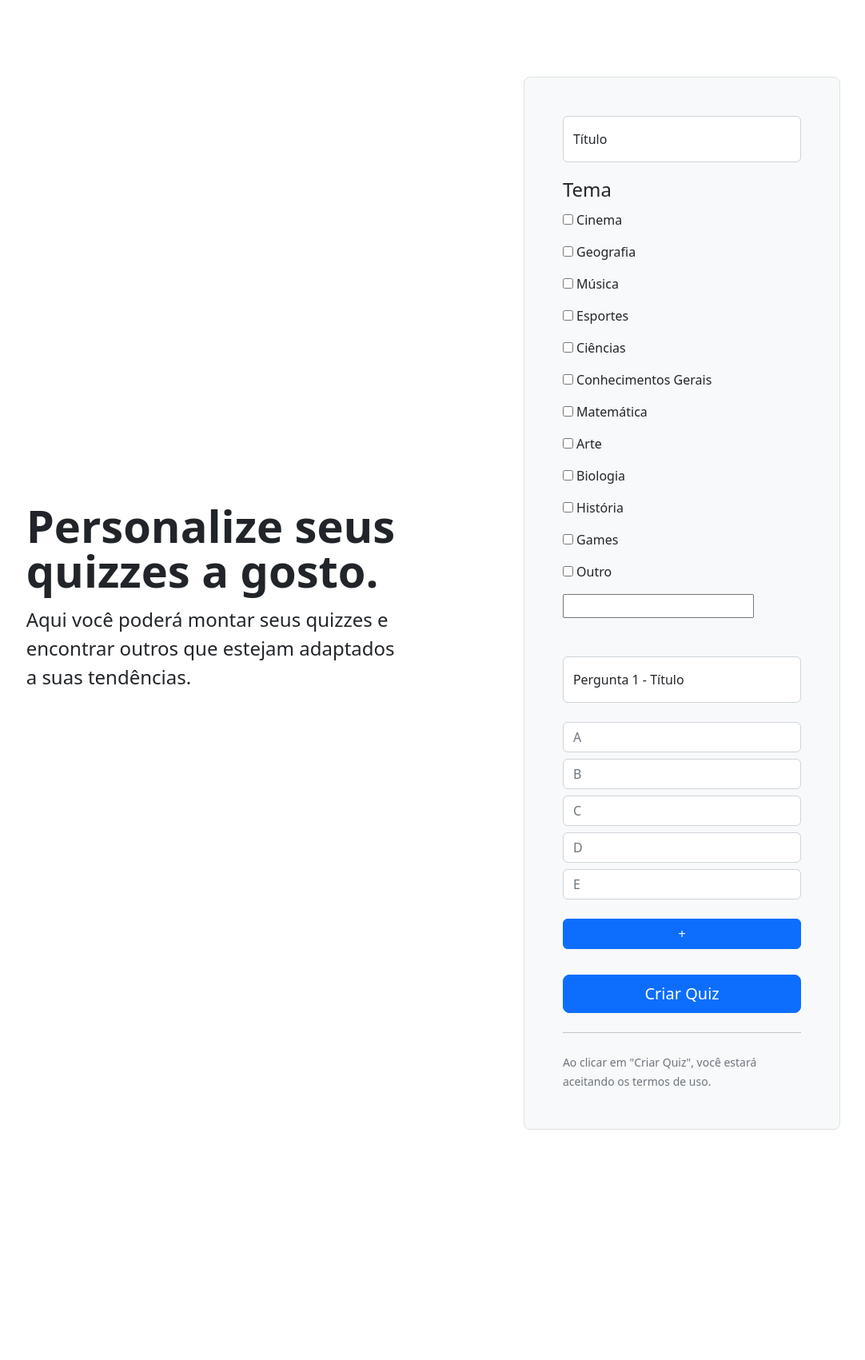
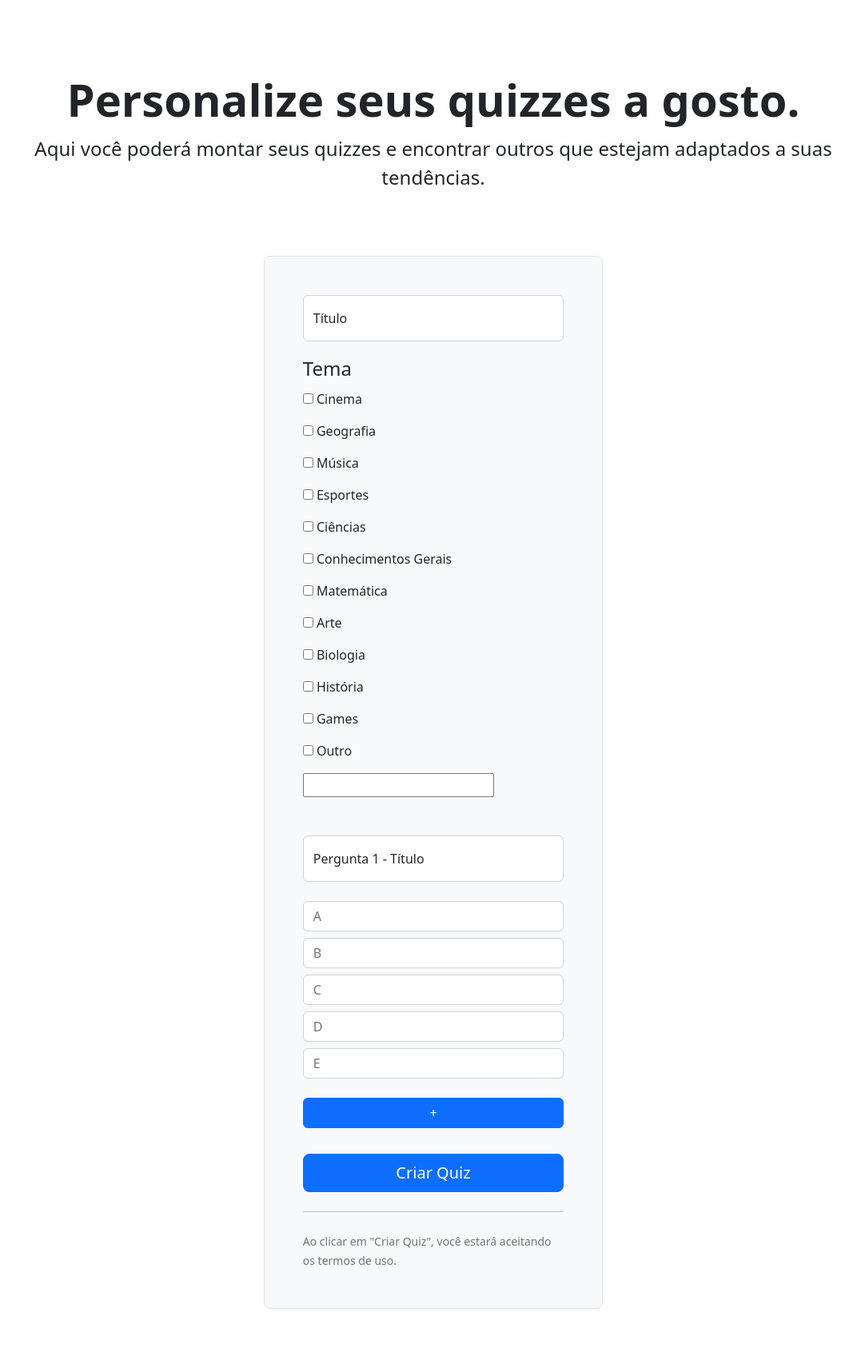
Before and after one commit to felipee-monteiro/projetoWeb, a PHP site: page /newquiz.php in a window 1280 px wide. Shown: the top 1701 px of the page at 80% size, without its empty margins (98-1180 px from the left). Before the commit the page ends 1413 px from the top, so only its background shows below. Run offline with PHP 8.4, Linux system fonts and the light colour scheme.

Commit message:
styles:increase

```diff
--- a/views/newquiz.php
+++ b/views/newquiz.php
@@ -4,10 +4,10 @@ include "../includes/htmlTemplate.php";
 
 $newQuizContent = '
   <div class="container col-xl-10 col-xxl-8 px-4 py-5">
-    <div class="row align-items-center g-lg-5 py-5">
-      <div class="col-lg-7 text-center text-lg-start">
+    <div class="g-lg-5 py-5">
+      <div class="w-100 col-lg-7 text-center" style="margin-bottom: 5rem;">
         <h1 class="display-4 fw-bold lh-1 mb-3">Personalize seus quizzes a gosto.</h1>
-        <p class="col-lg-10 fs-4">Aqui você poderá montar seus quizzes e encontrar outros que estejam adaptados a suas tendências.</p>
+        <p class="fs-4">Aqui você poderá montar seus quizzes e encontrar outros que estejam adaptados a suas tendências.</p>
       </div>
       <div class="col-md-10 mx-auto col-lg-5 inputs-wrapper">
         <form class="p-4 p-md-5 border rounded-3 bg-light" id="new-quiz-form" method="POST" action="../database/createQuiz.php">
@@ -92,33 +92,15 @@ $newQuizContent = '
 
 $script = "
         const addButton = document.querySelector('#add-button');
-        const mainLabel = document.querySelector('#main-label');
+        const inputsWrapper = document.querySelector('#inputs-wrapper');
         let inputs = 0;
 
-        function createElement(elementName){
-          return document.createElement(elementName);
-        }
-
-        function createInputWithLabel(){
-           const input = createElement('input');
-           const label = createElement('label');
-           input.className = 'form-control my-4';
-           input.id = 'question-' + inputs;
-           input.name = 'questions[' + inputs +']';
-           label.innerHTML = 'Pergunta ' + inputs;
-           label.for = input.id;
-
-           return input;
-        }
-
-        function addInputIntoDom(){
-           mainLabel.after(createInputWithLabel());
-        }
-
-        if (addButton && mainLabel) {
+        if (addButton && inputsWrapper) {
             addButton.onclick = () => {
               inputs++;
-              addInputIntoDom();
+              const node = inputsWrapper.cloneNode({deep: true});
+              inputsWrapper.after(node);
+
             }
         }
 ";
```
